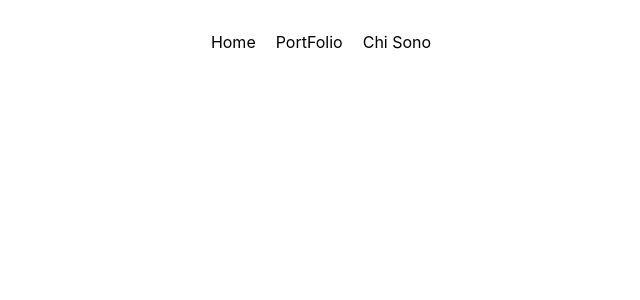
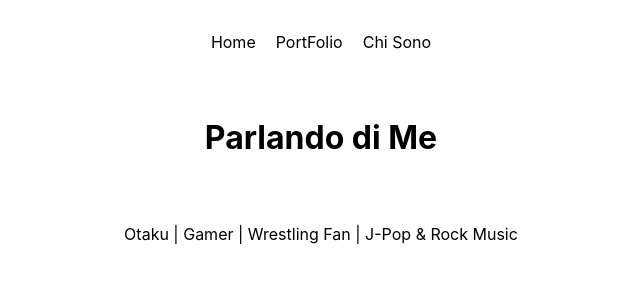
Before and after one commit to FedeAle1525/vite-boolfolio, a Vue app: page /about in a window 1280 px wide. Shown: the top 300 px of the page, without its empty margins (319-959 px from the left). Built offline with nearby package versions, Linux system fonts and the light colour scheme.

Commit message:
EDIT create Route for Component 'About'

```diff
--- a/src/components/NavBar.vue
+++ b/src/components/NavBar.vue
@@ -17,7 +17,10 @@ export default {
           <!-- Link alla Rotta 'portfolio.index' -->
           <router-link :to="{ name: 'portfolio.index' }">PortFolio</router-link>
         </li>
-        <li>Chi Sono</li>
+        <li>
+          <!-- Link alla Rotta 'about' -->
+          <router-link :to="{ name: 'about' }">Chi Sono</router-link>
+        </li>
       </ul>
     </nav>
   </header>
--- a/src/pages/About.vue
+++ b/src/pages/About.vue
@@ -8,7 +8,9 @@ export default {
 <template>
   <div class="container">
     <h1>Parlando di Me</h1>
+  </div>
 
+  <div class="container">
     <p>Otaku | Gamer | Wrestling Fan | J-Pop & Rock Music</p>
   </div>
 </template>
@@ -16,5 +18,6 @@ export default {
 <style lang="scss" scoped>
 .container {
   text-align: center;
+  padding: 30px 0;
 }
 </style>
--- a/src/router.js
+++ b/src/router.js
@@ -2,6 +2,7 @@
 import { createRouter, createWebHistory } from 'vue-router'
 import Home from './pages/Home.vue'
 import Portfolio from './pages/Portfolio.vue'
+import About from './pages/About.vue'
 
 // 2 - Creazione del Router
 const router = createRouter({
@@ -21,6 +22,12 @@ const router = createRouter({
       path: '/portfolio',
       name: 'portfolio.index',
       component: Portfolio
+    },
+
+    {
+      path: '/about',
+      name: 'about',
+      component: About
     }
   ]
 })
```
